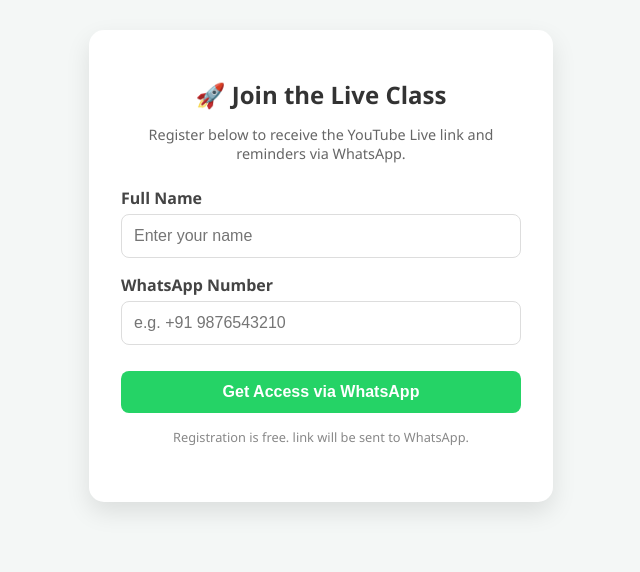
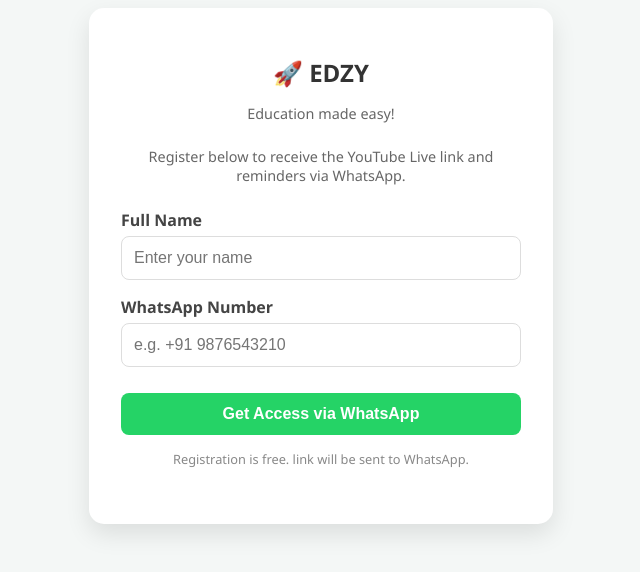
Before and after one commit to pspdeepak/Edzy, a plain HTML site: page index.html in a window 1280 px wide. Shown: the part 134-706 px from the top of the page, without its empty margins (319-959 px from the left). Drawn offline with Linux system fonts and the light colour scheme.

Commit message:
Update index.html

```diff
--- a/index.html
+++ b/index.html
@@ -38,7 +38,8 @@
 <body>
 
 <div class="card">
-    <h1>🚀 Join the Live Class</h1>
+    <h1>🚀 EDZY </h1>
+    <p>Education made easy!</p>
     <p>Register below to receive the YouTube Live link and reminders via WhatsApp.</p>
 
     <form id="registrationForm">
```
